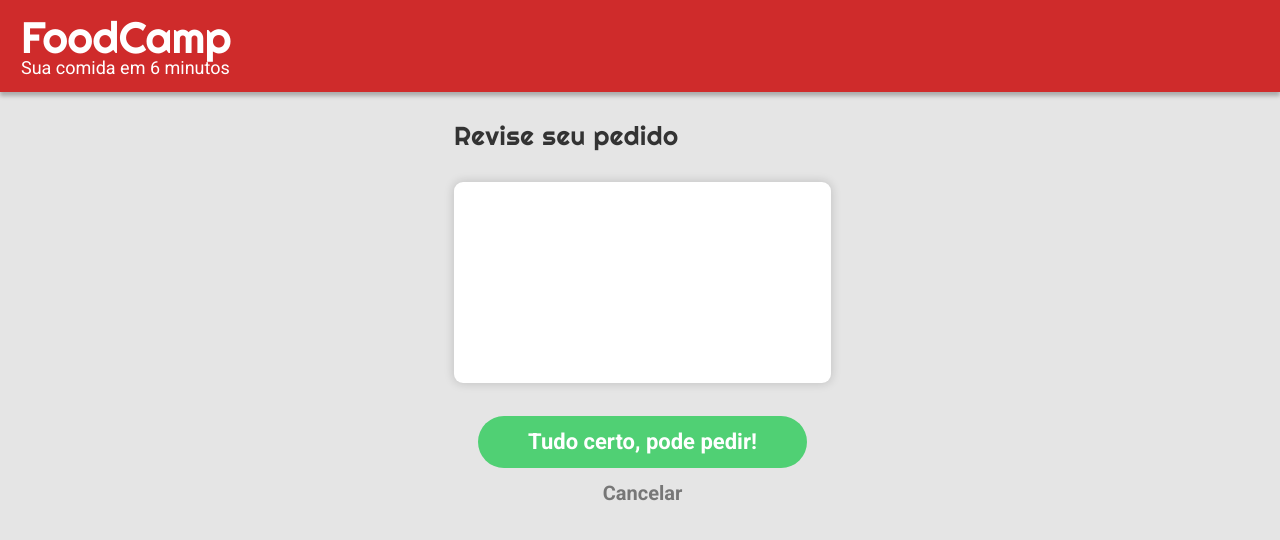
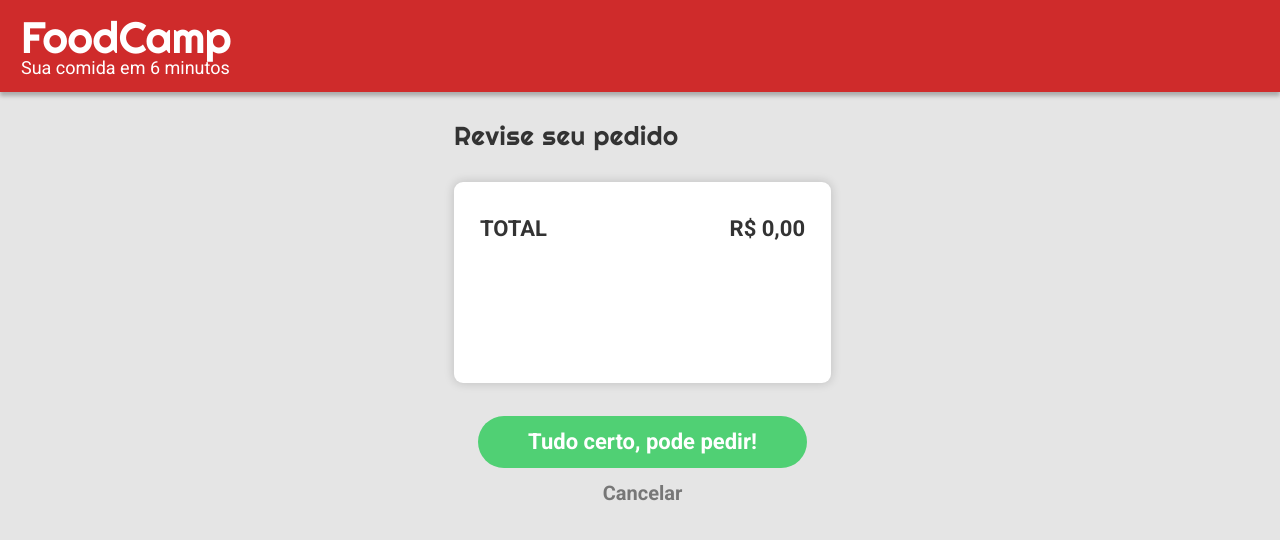
Before and after one commit to mateusrfon/projeto-food-camp-react, a React (Create React App) app: page /checkout in a window 1280 px wide. Shown: the top 540 px of the page. Built offline with nearby package versions, Linux system fonts and the light colour scheme.

Commit message:
tela de checkout

```diff
--- a/src/Components/App.js
+++ b/src/Components/App.js
@@ -30,7 +30,7 @@
                 <GoodsRow title='Por fim, sua sobremesa' type='desert' goods={deserts} closeButton={[desert, setDesert]} close={(dish > 0 && drink > 0)} setEnd={setEnd} receipt={receipt} setReceipt={setReceipt}/>
             </Route>
             <Route exact path="/checkout">
-                <Checkout receipt={receipt}/>
+                <Checkout receipt={receipt} setReceipt={setReceipt}/>
             </Route>
         </Router>
     );
--- a/src/Components/Checkout/Checkout.js
+++ b/src/Components/Checkout/Checkout.js
@@ -6,33 +6,35 @@
 import './checkout.css';
 
 export default function Checkout(props) {
-    function checkout() {
-        FinishCheckout(props.receipt);
+    const receipt = props.receipt;
+
+    function resetReceipt() {
+        props.setReceipt({
+            dish:[[0,'none',0], [0,'none',0], [0,'none',0]],
+            drink:[[0,'none',0], [0,'none',0], [0,'none',0]],
+            desert:[[0,'none',0], [0,'none',0], [0,'none',0]]
+        });
     }
 
-    const receipt = props.receipt;
-    function products(array, type) {
-        let text = '';
-        if (type === 'dish') {
-            text = "\n- *Prato*: ";
-        } else if (type === 'drink') {
-            text = "\n- *Bebida*: ";
-        } else {
-            text = "\n- *Sobremesa*: ";
-        }
+    function checkout() {
+        FinishCheckout(receipt);
+    }
+
+    function productsCheckout(array) {
+        const text = [];
         array.forEach((e, i) => {
             if (e[0] > 0) {
-                if (array.length - 1 === i) {
-                    text += `${e[1]}${e[0] > 1 ? ` (${e[0]}x)` : ''}`;
-                } else {
-                    text += `${e[1]}${e[0] > 1 ? ` (${e[0]}x)` : ''}, `;
-                }
+                text.push(<div><p>{e[1]}</p><p>{(e[0]*e[2]).toFixed(2).replace('.',',')}</p></div>);
             }
-        })
-        return text;
+        });
+        return (
+            <>
+                {text}
+            </>
+        );
     }
 
-    function price(obj) {
+    function priceCheckout(obj) {
         let price = 0;
         obj.dish.forEach((e) => {
             price += e[0]*e[2];
@@ -43,15 +45,21 @@
         obj.desert.forEach((e) => {
             price += e[0]*e[2];
         });
-        return price.toFixed(2).replace('.',',');
+        return (
+            <div>
+                <p className='bold'>TOTAL</p>
+                <p className='bold'>R$ {price.toFixed(2).replace('.',',')}</p>
+            </div>
+        );
     }
 
-    const msg = window.encodeURIComponent(
-        "Olá, gostaria de fazer o *pedido*:" +
-        products(receipt.dish, 'dish') +
-        products(receipt.drink, 'drink') +
-        products(receipt.desert, 'desert') +
-        "\n*Total*: R$ " + "*" + price(receipt) + "*"
+    const checkoutItems = (
+        <>
+        {productsCheckout(receipt.dish)}
+        {productsCheckout(receipt.drink)}
+        {productsCheckout(receipt.desert)}
+        {priceCheckout(receipt)}
+        </>
     );
 
     return (
@@ -65,10 +73,11 @@
                 <span>Revise seu pedido</span>
 
                 <div className="checkout-box">
+                    {checkoutItems}
                 </div>
 
                 <div className='finish-checkout' onClick={checkout}>Tudo certo, pode pedir!</div>
-                <Link to='/' style={{ textDecoration: 'none'}}>
+                <Link to='/' style={{ textDecoration: 'none'}} onClick={resetReceipt}>
                     <div className='cancel'>
                         Cancelar
                     </div>
--- a/src/Components/Checkout/FinishCheckout.js
+++ b/src/Components/Checkout/FinishCheckout.js
@@ -1,5 +1,5 @@
 export default function FinishCheckout(receipt) {
-    function products(array, type) {
+    function productsCheckout(array, type) {
         let text = '';
         if (type === 'dish') {
             text = "\n- *Prato*: ";
@@ -20,7 +20,7 @@
         return text;
     }
 
-    function price(obj) {
+    function priceCheckout(obj) {
         let price = 0;
         obj.dish.forEach((e) => {
             price += e[0]*e[2];
@@ -36,10 +36,10 @@
 
     const msg = window.encodeURIComponent(
         "Olá, gostaria de fazer o *pedido*:" +
-        products(receipt.dish, 'dish') +
-        products(receipt.drink, 'drink') +
-        products(receipt.desert, 'desert') +
-        "\n*Total*: R$ " + "*" + price(receipt) + "*"
+        productsCheckout(receipt.dish, 'dish') +
+        productsCheckout(receipt.drink, 'drink') +
+        productsCheckout(receipt.desert, 'desert') +
+        "\n*Total*: R$ " + "*" + priceCheckout(receipt) + "*"
     );
 
     const celular = "5571992862087";
--- a/src/Components/Checkout/checkout.css
+++ b/src/Components/Checkout/checkout.css
@@ -12,10 +12,26 @@
     margin: 33px 0;
     flex-shrink: 0;
     width: 377px;
-    height: 201px;
+    min-height: 201px;
     border-radius: 9px;
     background-color: #fff;
     box-shadow: 0px 0px 10px 1px rgba(0, 0, 0, 0.15);
+    padding: 30px 26px 26px 26px;
+}
+
+.checkout-box div {
+    display: flex;
+    height: 33px;
+    align-items: center;
+    justify-content: space-between;
+}
+
+.checkout-box p {
+    font: 'Roboto';
+    font-size: 22px;
+    line-height: 26px;
+    letter-spacing: 1.8%;
+    color: #333;
 }
 
 .finish-checkout {
@@ -53,3 +69,7 @@
     font-weight: 700;
     letter-spacing: 1.8%;
 }
+
+.bold {
+    font-weight: 700;
+}
```
